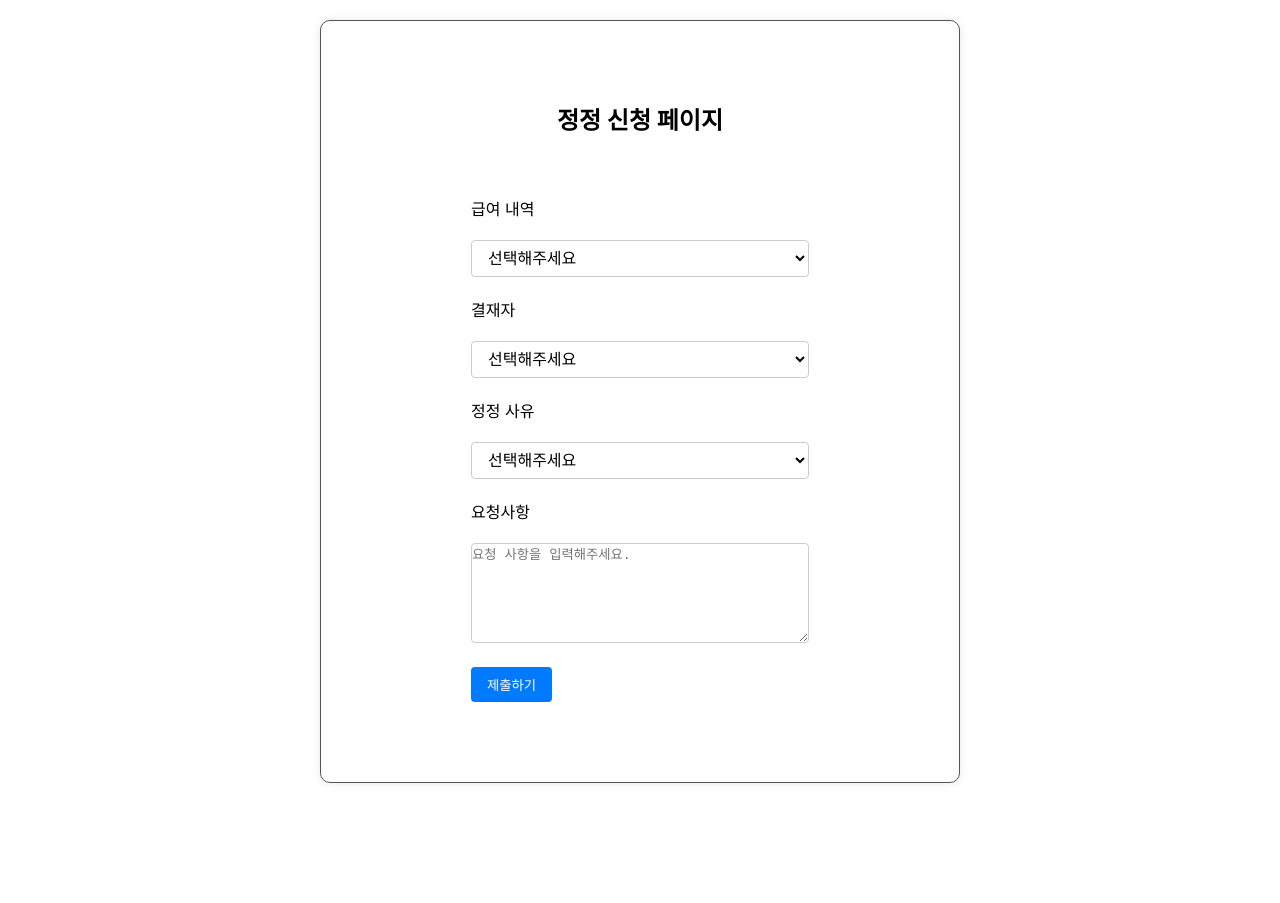
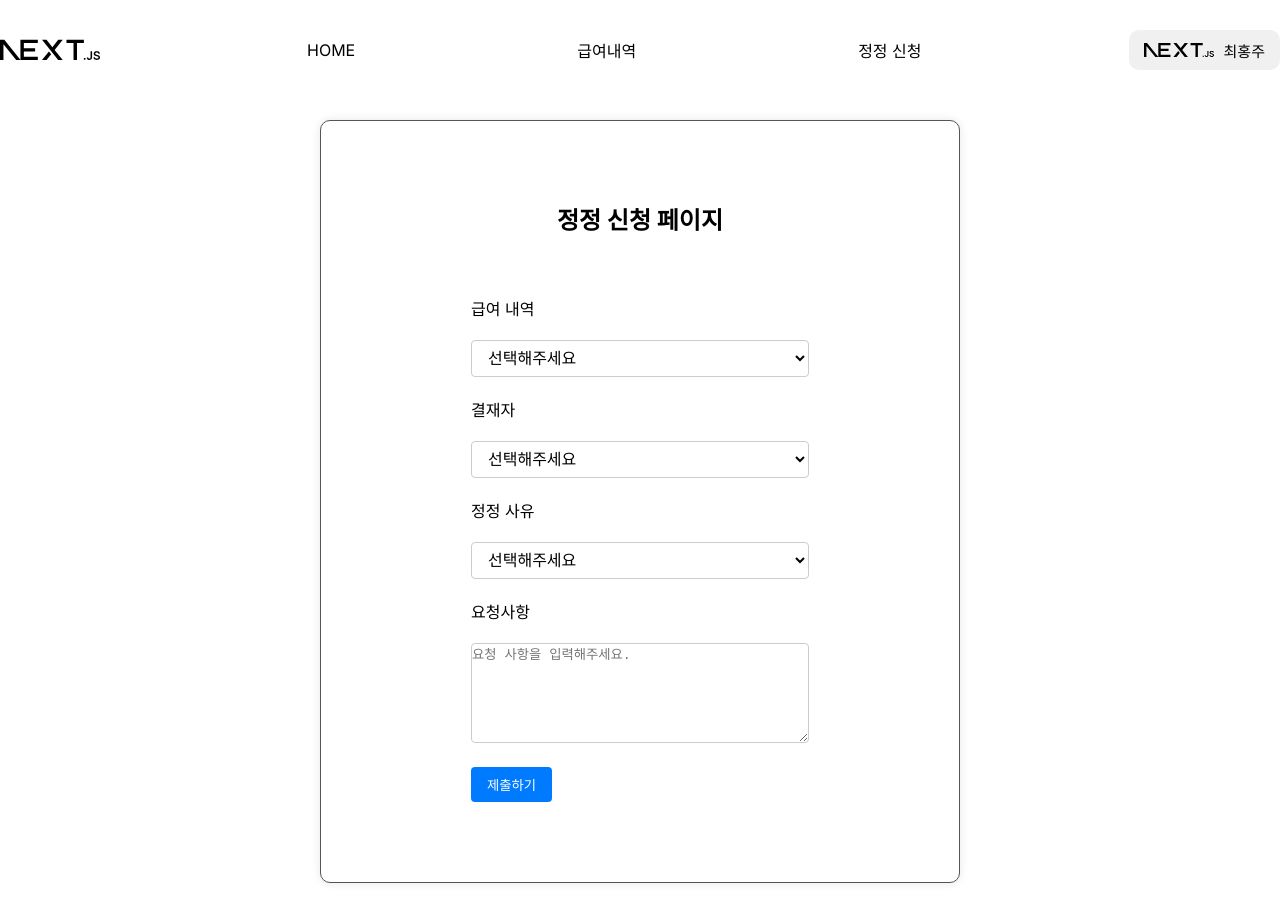
Before and after one commit to ohhhInFastcampus/toyproject2, a Next.js app: page /request in a window 1280 px wide. Before the commit the page ends 803 px from the top, so only its background shows below. Built offline with nearby package versions, Linux system fonts and the light colour scheme; no server answers; sample sign-in values are in the browser's storage.

Commit message:
fix: main layouy 설정

```diff
--- a/src/app/layout.tsx
+++ b/src/app/layout.tsx
@@ -3,6 +3,7 @@ import { Inter } from "next/font/google";
 import "./globals.css";
 import { ReduxProvider } from "./ReduxProvider";
 import { AuthProvider } from "./UseAuthProvider";
+import Header from "@/components/header";
 const inter = Inter({ subsets: ["latin"] });
 
 export const metadata: Metadata = {
@@ -19,7 +20,10 @@ export default function RootLayout({
     <html lang="ko">
       <body className={inter.className}>
         <ReduxProvider>
-          <AuthProvider>{children}</AuthProvider>
+          <AuthProvider>
+            <Header />
+            {children}
+          </AuthProvider>
         </ReduxProvider>
       </body>
     </html>
```
